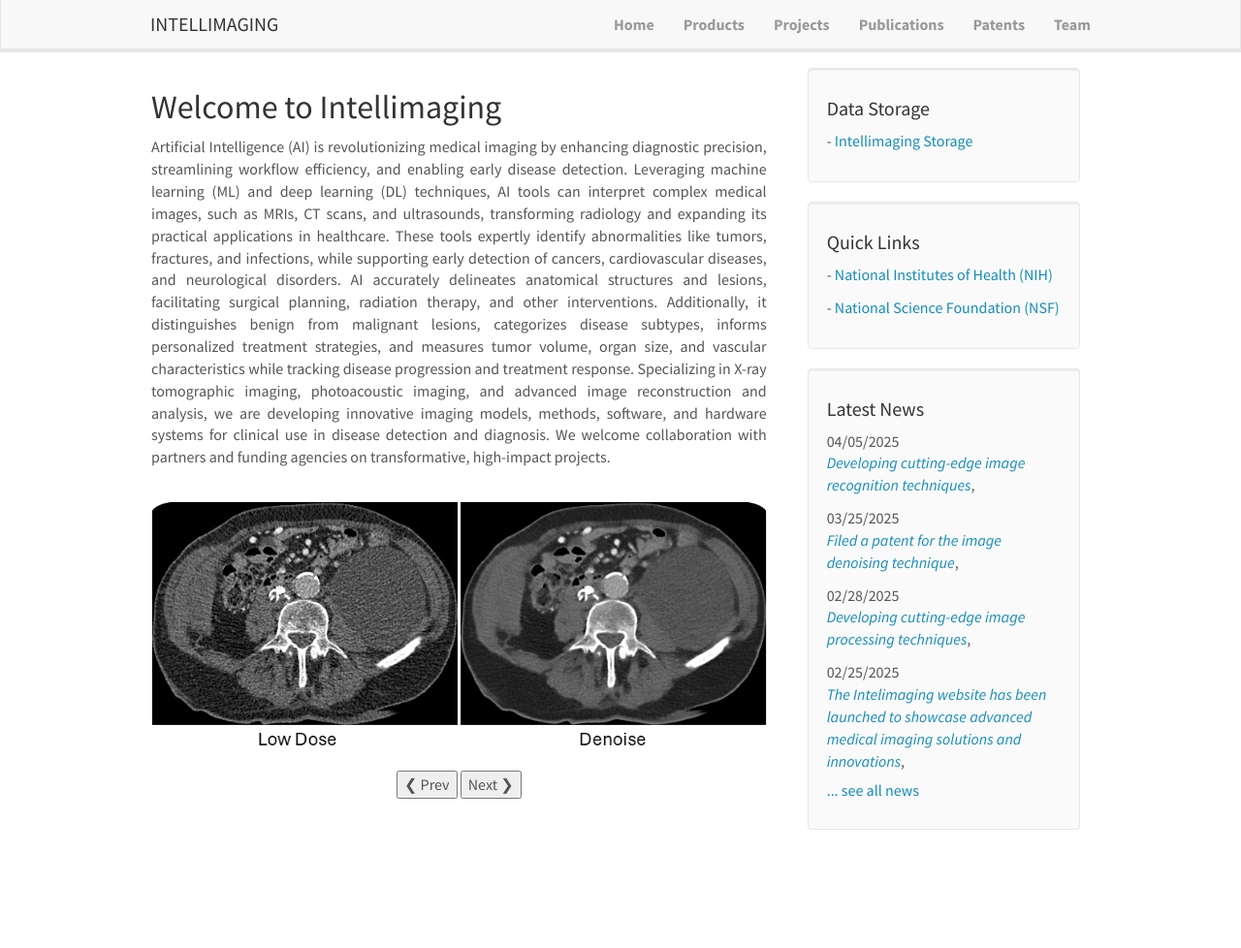
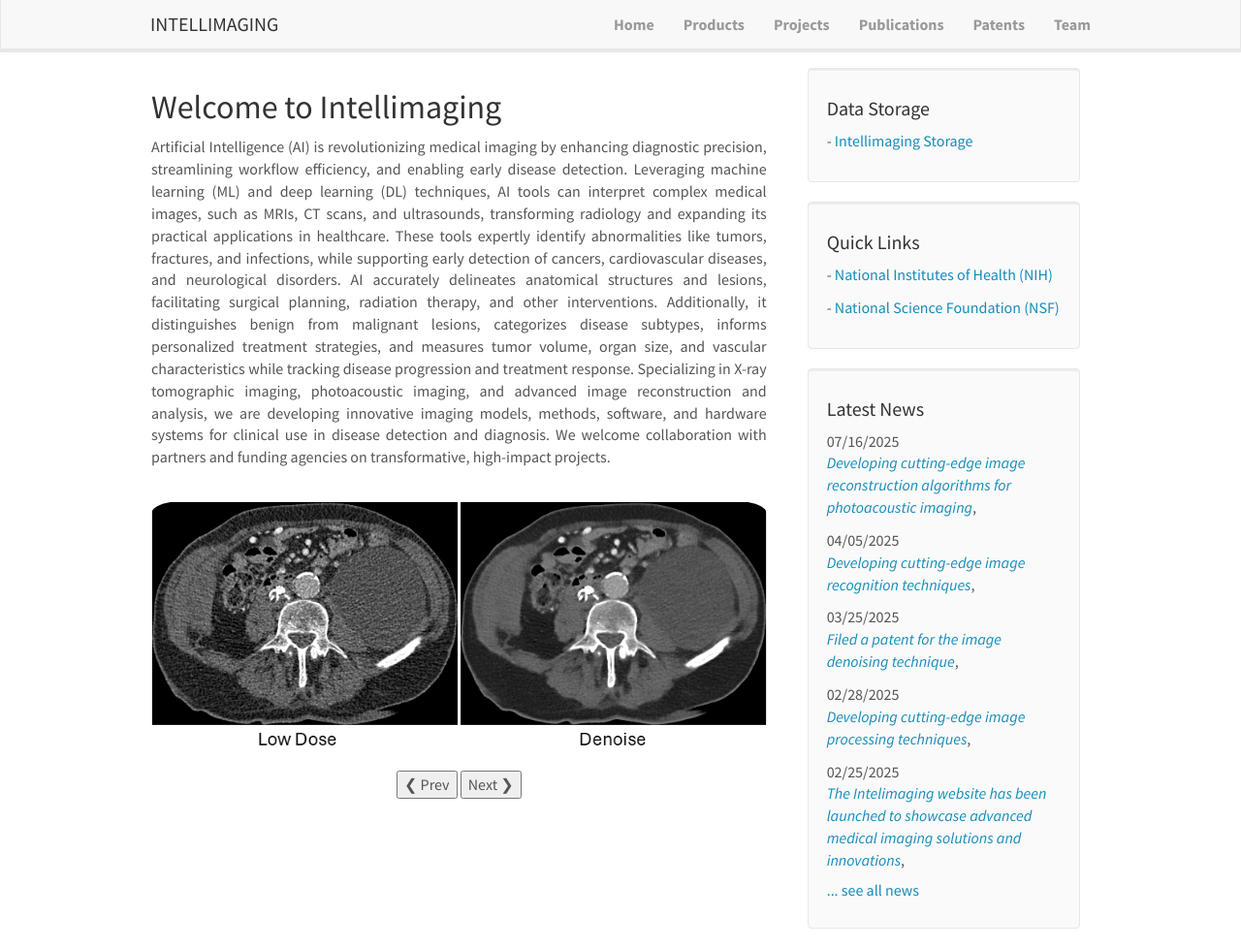
Before and after one commit to intellimaging/intellimaging.github.io, a Jekyll site: the page built from _pages/home.md, in a window 1280 px wide and 978 px high. Shown: the whole window at 97% size. Built offline with Jekyll 4.4.1, drawn with Linux system fonts in a browser that asks for light colours.

Commit message:
Update news.yml

```diff
--- a/_data/news.yml
+++ b/_data/news.yml
@@ -1,3 +1,8 @@
+- date: 07/16/2025
+  headline: Developing cutting-edge image reconstruction algorithms for photoacoustic imaging
+  url: ttps://www.intellimaging.com
+  site:
+
 - date: 04/05/2025
   headline: Developing cutting-edge image recognition techniques
   url: ttps://www.intellimaging.com
```
